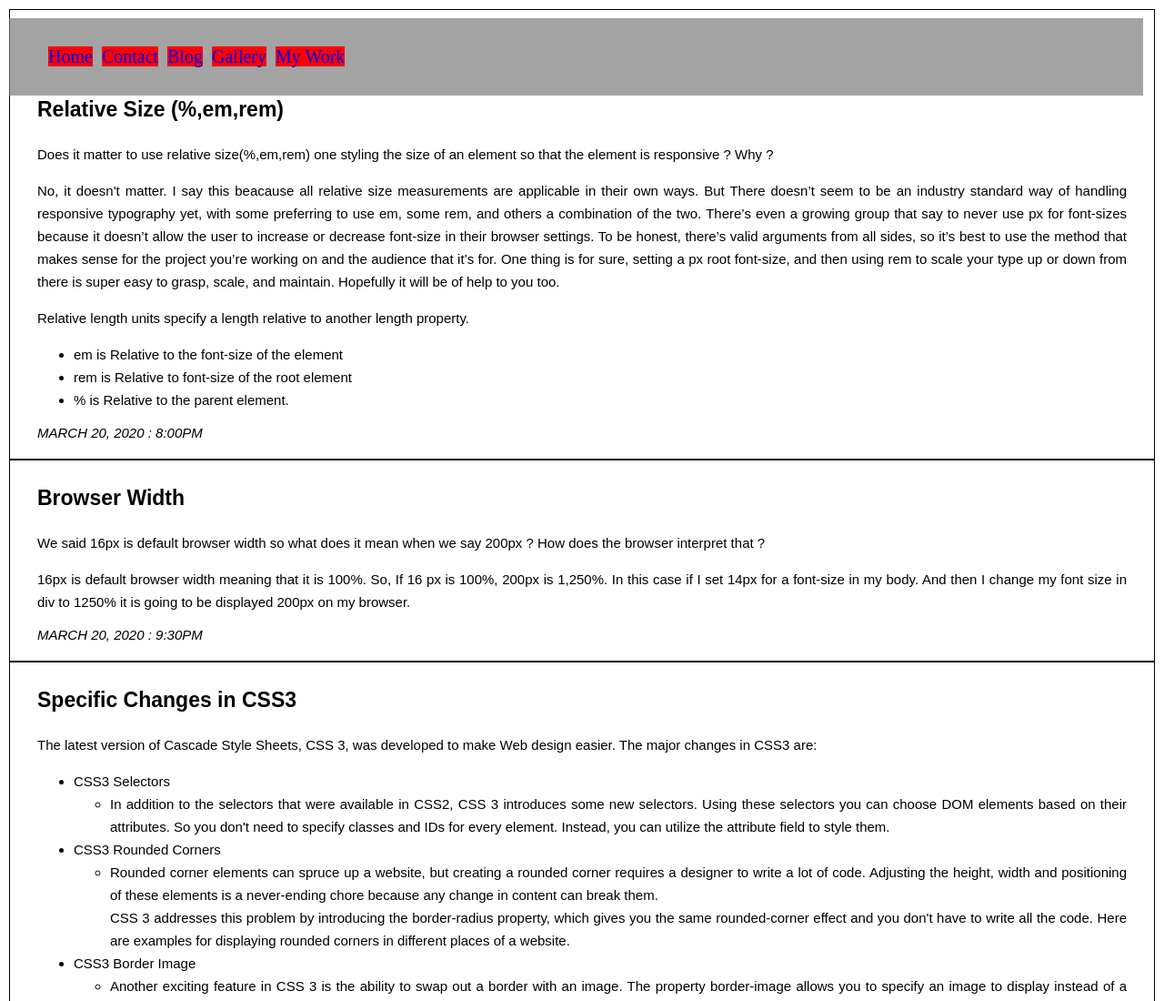
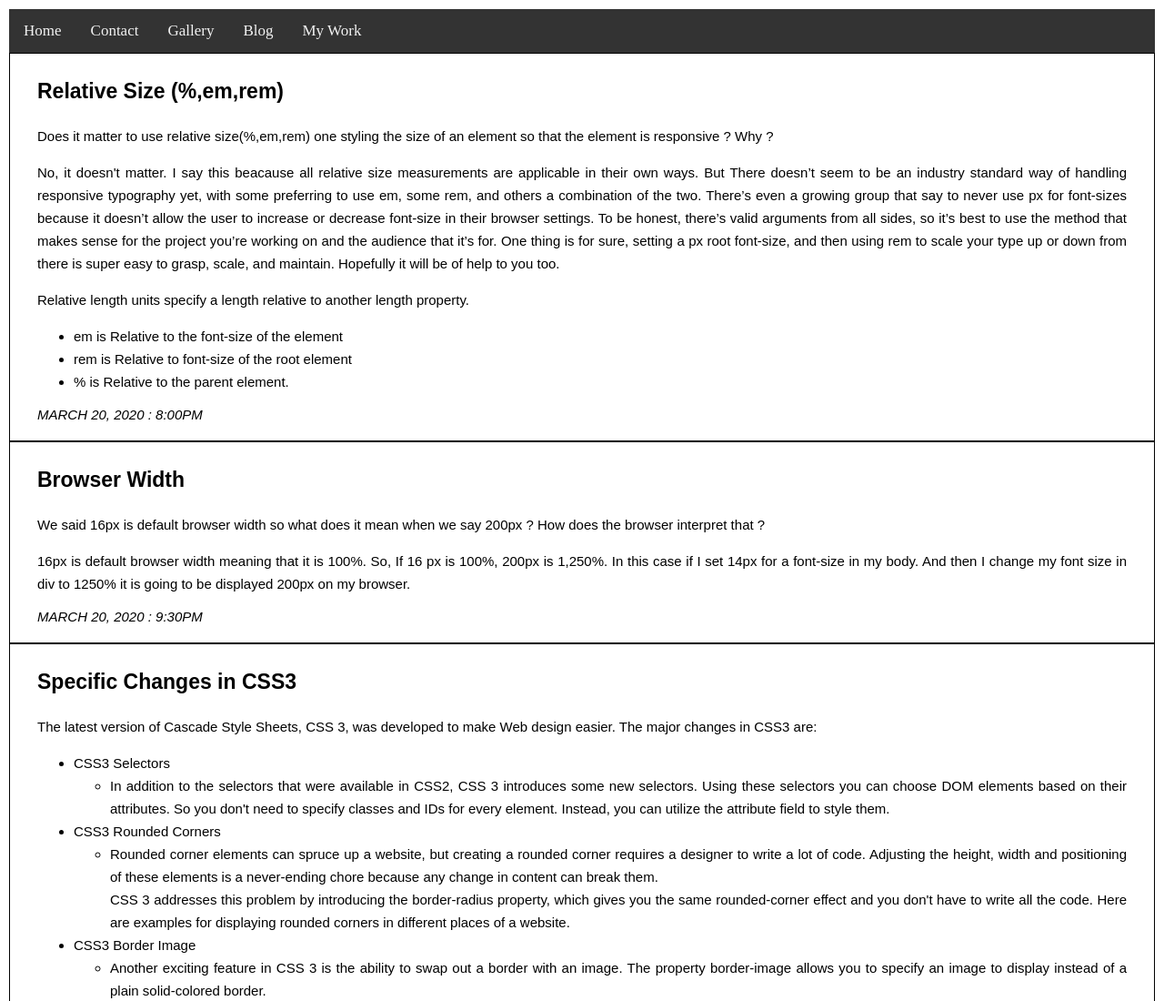
Before and after one commit to Naboni/MyCv2, a plain HTML site: page cv2/blog.html in a window 1280 px wide. Shown: the top 1100 px of the page at 91% size. Drawn offline with Linux system fonts and the light colour scheme.

Commit message:
The navigation bar for all pages is simpler and attractive.

```diff
--- a/cv2/assets/css/style.css
+++ b/cv2/assets/css/style.css
@@ -21,6 +21,39 @@ article{
     text-align: justify;
     line-height: 25px;
 }
+
+.topnav {
+    background-color: #333;
+    overflow: hidden;
+  }
+
+
+  .topnav a {
+    float: left;
+    color: #f2f2f2;
+    text-align: center;
+    padding: 14px 16px;
+    text-decoration: none;
+    font-size: 17px;
+  }
+
+
+  .topnav a:hover {
+    background-color: #ddd;
+    color: black;
+  }
+
+
+  .topnav a:active {
+    background-color: rgb(109, 128, 233);
+    color: white;
+  }
+
+
+
+
+
+
 .title{
     font-size: 23px;
     font-weight: bold;
@@ -30,29 +63,7 @@ article{
     font-size: 15px;
     text-transform: uppercase;
 }
-nav > ul > li{
-    display: inline-block;
-    padding: 15px 3px;
-    font-size: 20px;
-}
-nav > ul > li > a{
-    text-decoration: none;
-}
-nav > ul > li:hover{
-    background-color: #ffffff;
-}
-nav > ul > li > a:link{
-    background-color: red;
-}
-nav > ul > li > a:visited{
-    background-color: blue;
-}
-nav > ul > li > a:hover{
-    background-color: green;
-}
-nav > ul > li > a:active{
-    background-color: yellow;
-}
+
 #desc_pro{
     height: 300px;
     border-bottom: 5px solid black;
@@ -153,26 +164,3 @@ input[type=submit]:hover {
     height: 600px;
     border-bottom: 5px solid black;
 }
-
-#forg{
-    text-align: center;
-    text-transform: uppercase;
-    font-size: 2rem;
-}
-#pictures{
-    margin: 1.6%;
-    overflow: hidden;
-}
-#pictures img{
-    transition: 1s;
-    padding: 15px;
-    width: 30%;
-    margin: 1.66% 1.66%;
-    font-family: cursive;
-    font-size: large;
-    float: right;
-}
-#pictures img:hover {
-    filter: grayscale(100%);
-    transform: scale(1.1);
-}
--- a/cv2/blog.html
+++ b/cv2/blog.html
@@ -7,24 +7,17 @@
     <link rel="stylesheet" href="./assets/css/style.css">
 </head>
 <body>
-        <!-- Navigation -->
-        <header>
-            <nav>
-                <ul>
-                    <li><a href="index.html">Home</a></li>
-                    <li><a href="contact.html">Contact</a></li>
-                    <li><a href="blog.html">Blog</a></li>
-                    <li><a href="gallery.html">Gallery</a></li>
-                    <li><a href="mywork.html">My Work</a></li>
-                </ul>
-            </nav>
-        </header>
+    <div class="topnav">
+        <a class="active" href="index.html">Home</a>
+        <a href="contact.html">Contact</a>
+        <a href="gallery.html">Gallery</a>
+        <a href="blog.html">Blog</a>
+        <a href="mywork.html">My Work</a>
+      </div>
         <!-- Lets create the blog -->
         <div id="content">
             <!-- 1 post -->
             <section>
-                <p>&nbsp;</p>
-                <p>&nbsp;</p>
                 <p class="title"> Relative Size (%,em,rem) </p>
                 <article>
                     <p>Does it matter to use relative size(%,em,rem) one styling the size of an element so that the element is responsive ? Why ?</p>
```
Also changed, not shown: cv2/assets/css/gallery.css (added, +22 -0 lines), cv2/contact.html (+7 -5 lines), cv2/gallery.html (+9 -15 lines), cv2/index.html (+7 -6 lines), cv2/mywork.html (+7 -6 lines).
